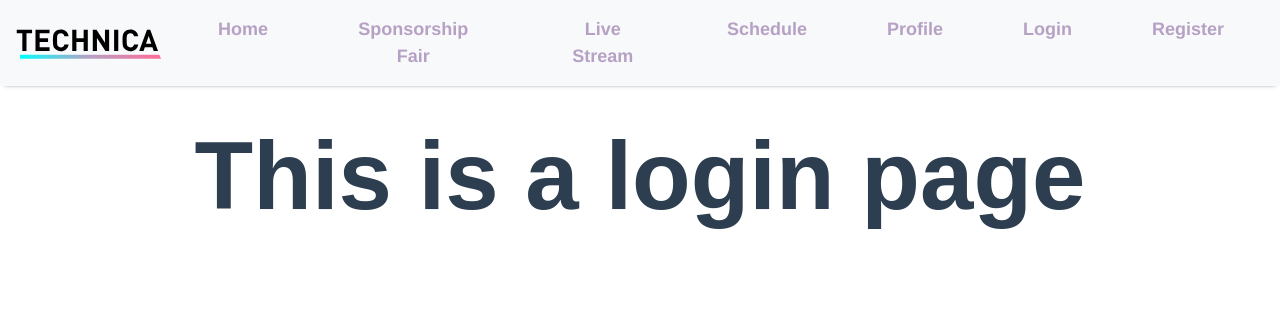
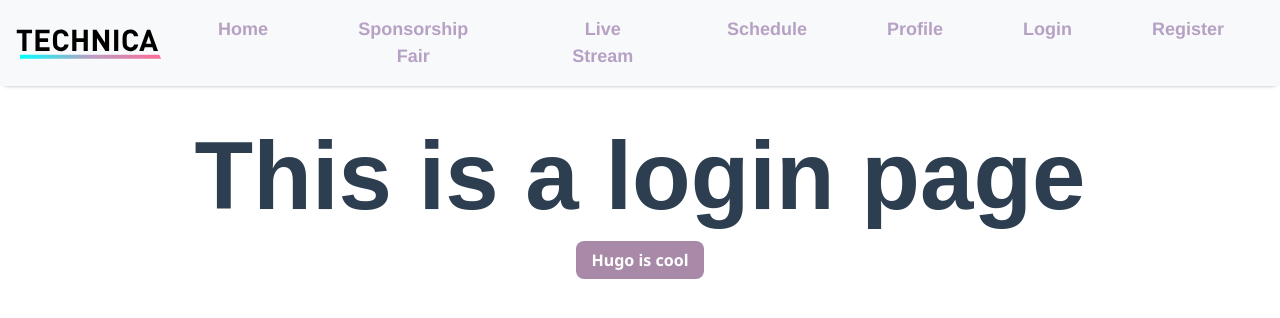
Before and after one commit to codetheorem/platform-2020, a Vue app in the folder frontend/: page /login in a window 1280 px wide. Shown: the top 318 px of the page. Built offline with nearby package versions, Linux system fonts and the light colour scheme; a web font is replaced by a local one.

Commit message:
Add basic button component

```diff
--- /dev/null
+++ b/frontend/src/components/Button.vue
@@ -0,0 +1,41 @@
+<template>
+  <button type="button" class="btn btn-primary btn-lg btn-wrapper" :class="{'btn-sm': size === 'sm'}">
+      <span>{{ text }}</span>
+  </button>
+</template>
+
+<script>
+export default {
+  name: 'Button',
+  props: {
+    size: {
+        type: String,
+        default: "lg"
+    },
+    text: String
+  }
+};
+</script>
+
+<!-- Add "scoped" attribute to limit CSS to this component only -->
+<style scoped>
+    .btn-wrapper {
+        background-color: #A88AA8;
+        border: none;
+        border-radius: 8px;
+        font-family: Noto Sans;
+        font-style: normal;
+        font-weight: bold;
+        font-size: 16px;
+        line-height: 22px;
+    }
+
+    .btn-wrapper:hover{
+        box-shadow: 0px 2px 2px rgba(0, 0, 0, 0.15);
+    }
+
+    .btn-wrapper:active {
+        background-color: #B377DB !important;
+        border: none !important;
+    }
+</style>
--- a/frontend/src/views/Home.vue
+++ b/frontend/src/views/Home.vue
@@ -8,11 +8,13 @@
 <script>
 // @ is an alias to /src
 import HelloWorld from '@/components/HelloWorld.vue';
+import Button from '@/components/Button.vue';
 
 export default {
   name: 'Home',
   components: {
     HelloWorld,
+    Button
   },
 };
 </script>
--- a/frontend/src/views/Login.vue
+++ b/frontend/src/views/Login.vue
@@ -1,5 +1,17 @@
 <template>
   <div class="about">
     <h1>This is a login page</h1>
+    <Button size="lg" text="Hugo is cool"/>
   </div>
 </template>
+
+<script>
+import Button from '@/components/Button.vue';
+
+export default {
+  name: 'Login',
+  components: {
+    Button
+  },
+};
+</script>
```
